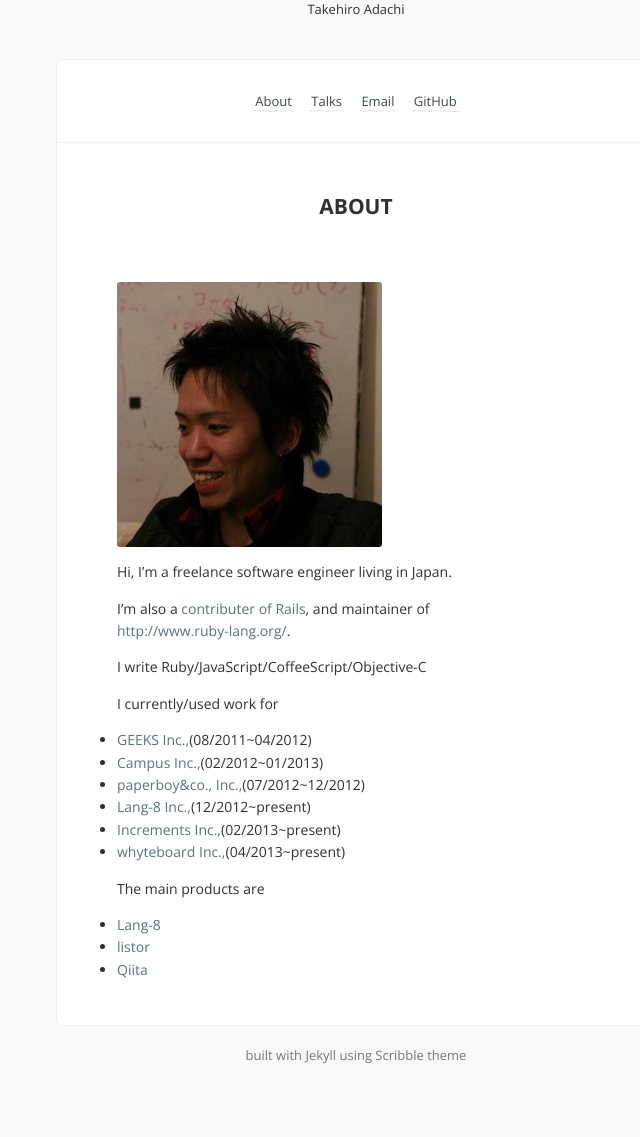
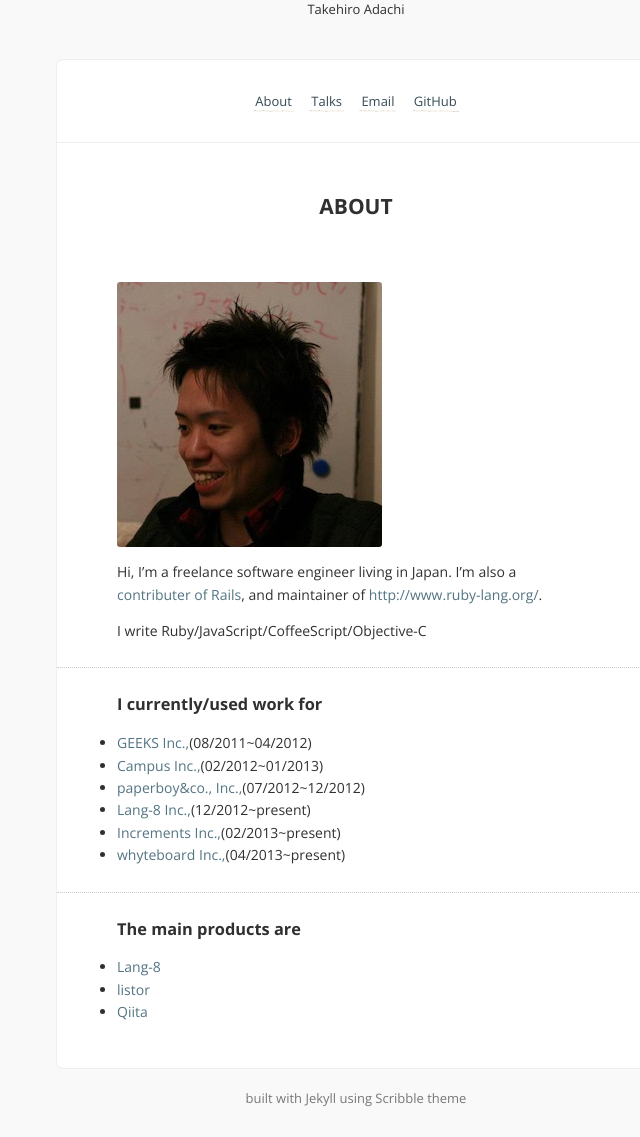
Before and after one commit to take/take.github.io, a Jekyll site: the page built from about/index.md, in a window 1280 px wide. Shown: the whole page, without its empty margins (284-924 px from the left). Built offline with Jekyll 4.4.1, drawn with Linux system fonts in a browser that asks for light colours; Markdown is read by kramdown in place of the engine named in the settings; comment, search, counter and statistics services are not loaded; before the commit the page ends 1094 px from its top, so only the background shows below that.

Commit message:
Some updates

```diff
--- a/_includes/signoff.html
+++ b/_includes/signoff.html
@@ -3,6 +3,3 @@
   {{ site.signoff }}
   <span class="muted">{{ page.date | date: "at %H:%M" }}</span>
 </p>
-<p>
-  <img src="/images/scribble3.png" alt="scribble" />
-</p>
--- a/about/index.md
+++ b/about/index.md
@@ -5,13 +5,13 @@ title: About
 
 ![](/images/about/takehiro_adachi.jpg)
 
-Hi, I'm a freelance software engineer living in Japan.
-
-I'm also a [contributer of Rails](http://contributors.rubyonrails.org/contributors/takehiro-adachi/commits), and maintainer of [http://www.ruby-lang.org/]().
+Hi, I'm a freelance software engineer living in Japan. I'm also a [contributer of Rails](http://contributors.rubyonrails.org/contributors/takehiro-adachi/commits), and maintainer of [http://www.ruby-lang.org/]().
 
 I write Ruby/JavaScript/CoffeeScript/Objective-C
 
-I currently/used work for
+---
+
+### I currently/used work for
 
 - [GEEKS Inc.,](http://www.geeks.ne.jp/)(08/2011~04/2012)
 - [Campus Inc.,](http://campus-inc.org/)(02/2012~01/2013)
@@ -20,7 +20,9 @@ I currently/used work for
 - [Increments Inc.,](http://increments.co.jp/)(02/2013~present)
 - [whyteboard Inc.,](http://whyteboard.co.jp/)(04/2013~present)
 
-The main products are
+---
+
+### The main products are
 
 - [Lang-8](http://lang-8.com/)
 - [listor](http://listor.jp/)
```
